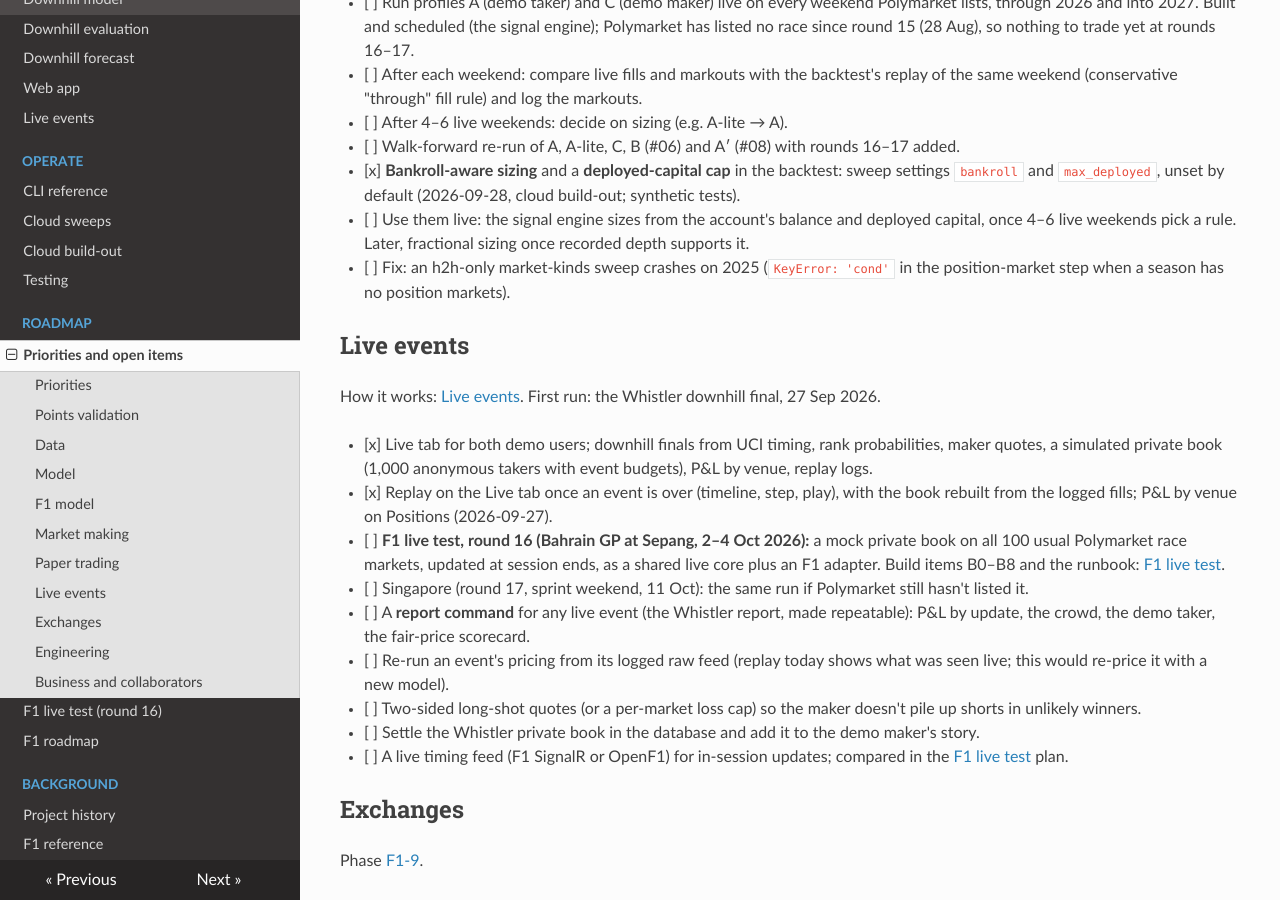
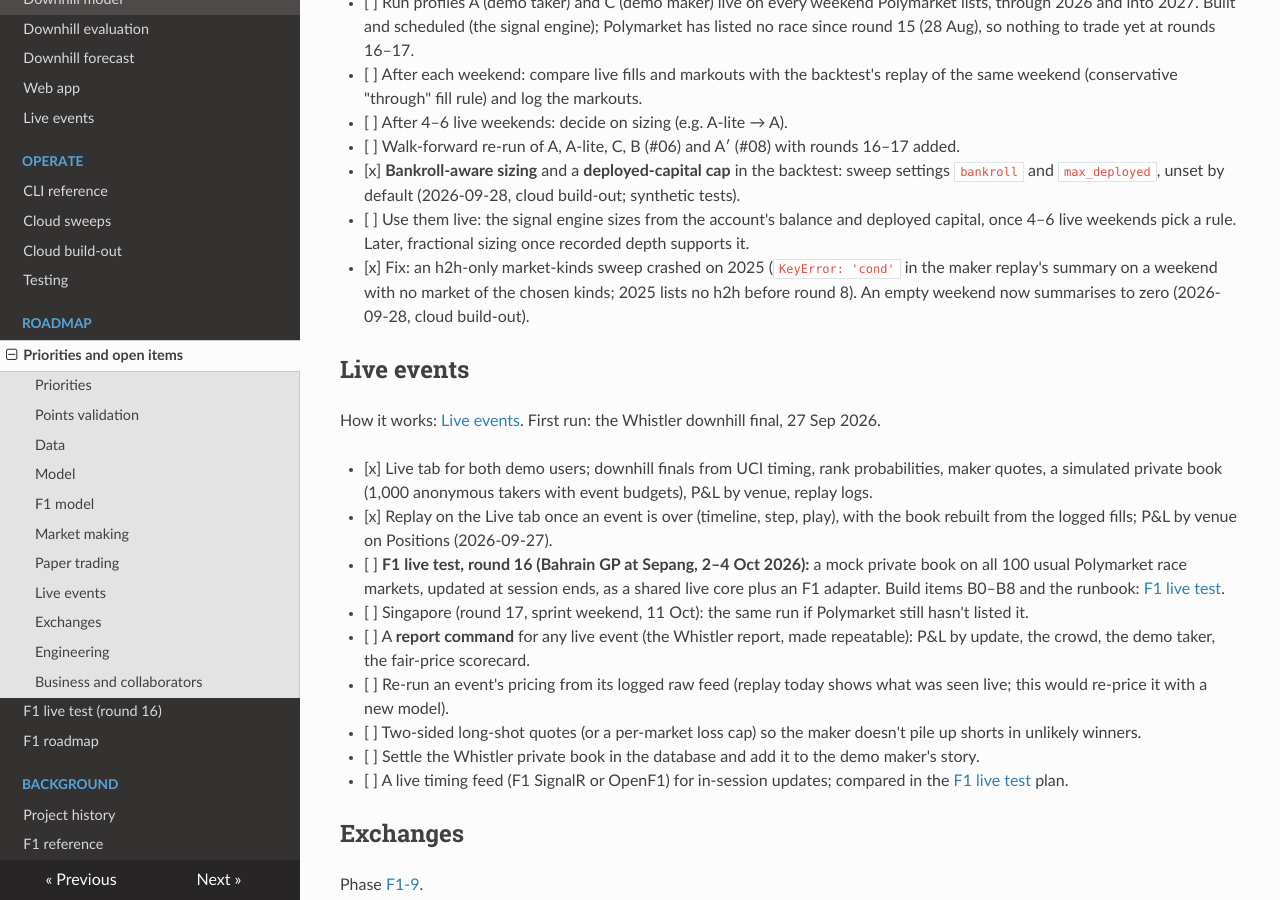
Before and after one commit to lalligagger/racinglines-public, an MkDocs documentation site: the page built from docs/todo.md, in a window 1280 px wide and 900 px high, scrolled down 4217 px. Built offline with MkDocs 1.6.1, drawn with Linux system fonts in a browser that asks for light colours; nearby versions of some CDN libraries; some of the changed text lies outside the part shown.

Commit message:
Fix the h2h-only sweep crash (P3): the maker replay summarises an empty weekend to zero
Co-Authored-By: Claude Opus 5.5 <noreply@anthropic.com>
Claude-Session: https://claude.ai/code/session_011SoPfyEzhsXLAA4Zw5VG3i

```diff
--- a/docs/todo.md
+++ b/docs/todo.md
@@ -210,8 +210,9 @@ Phase [F1-8](f1-roadmap.md#f1-8-live-paper-trade-validation-polymarket); how it
       `bankroll` and `max_deployed`, unset by default (2026-09-28, cloud build-out; synthetic tests).
 - [ ] Use them live: the signal engine sizes from the account's balance and deployed capital, once
       4–6 live weekends pick a rule. Later, fractional sizing once recorded depth supports it.
-- [ ] Fix: an h2h-only market-kinds sweep crashes on 2025 (`KeyError: 'cond'` in the
-      position-market step when a season has no position markets).
+- [x] Fix: an h2h-only market-kinds sweep crashed on 2025 (`KeyError: 'cond'` in the maker replay's
+      summary on a weekend with no market of the chosen kinds; 2025 lists no h2h before round 8).
+      An empty weekend now summarises to zero (2026-09-28, cloud build-out).
 
 ## Live events
 
```
Also changed, not shown: other parts of docs/todo.md (+1 -1 lines), README.md (+1 -1 lines), docs/cloud-buildout.md (+1 -0 lines), docs/f1-roadmap.md (+1 -0 lines), 2 other files.
